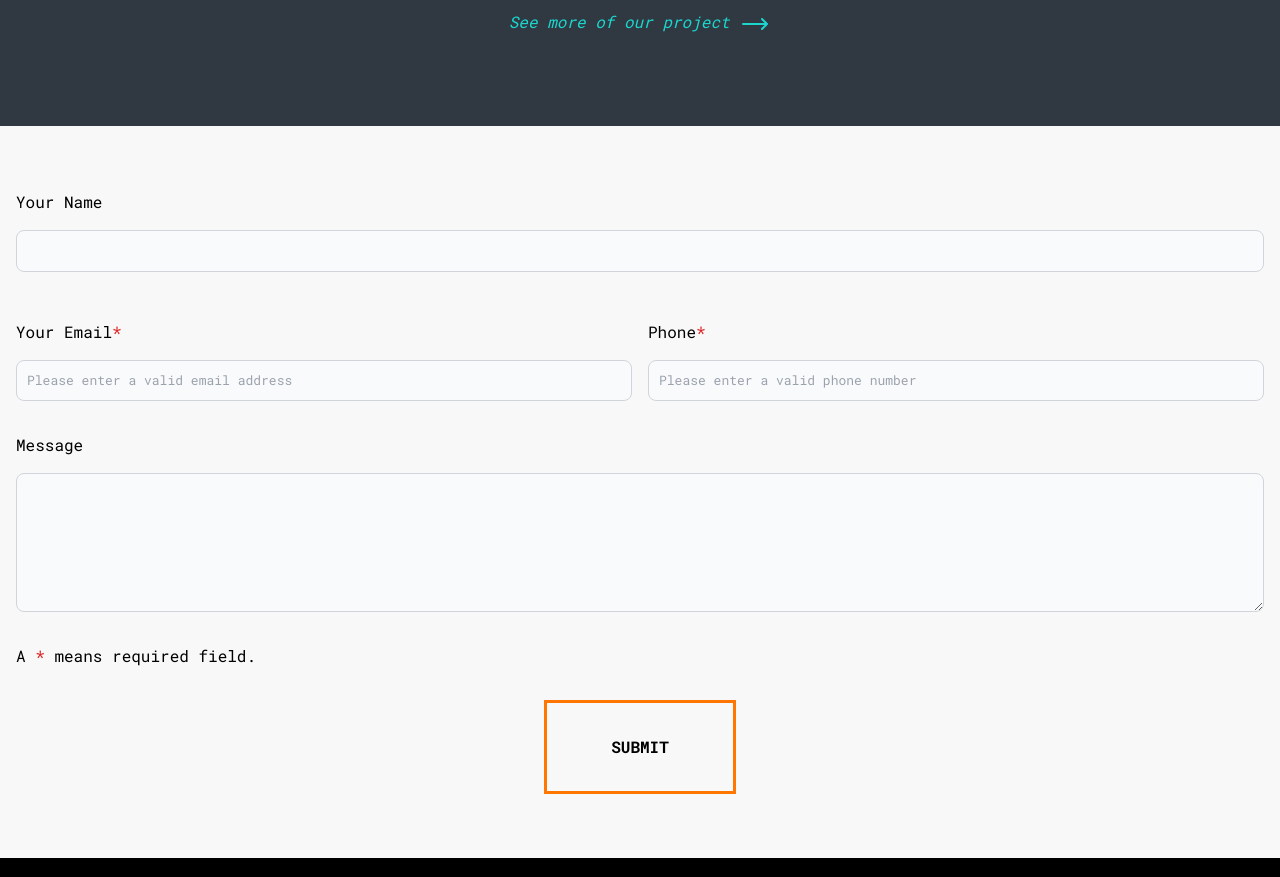
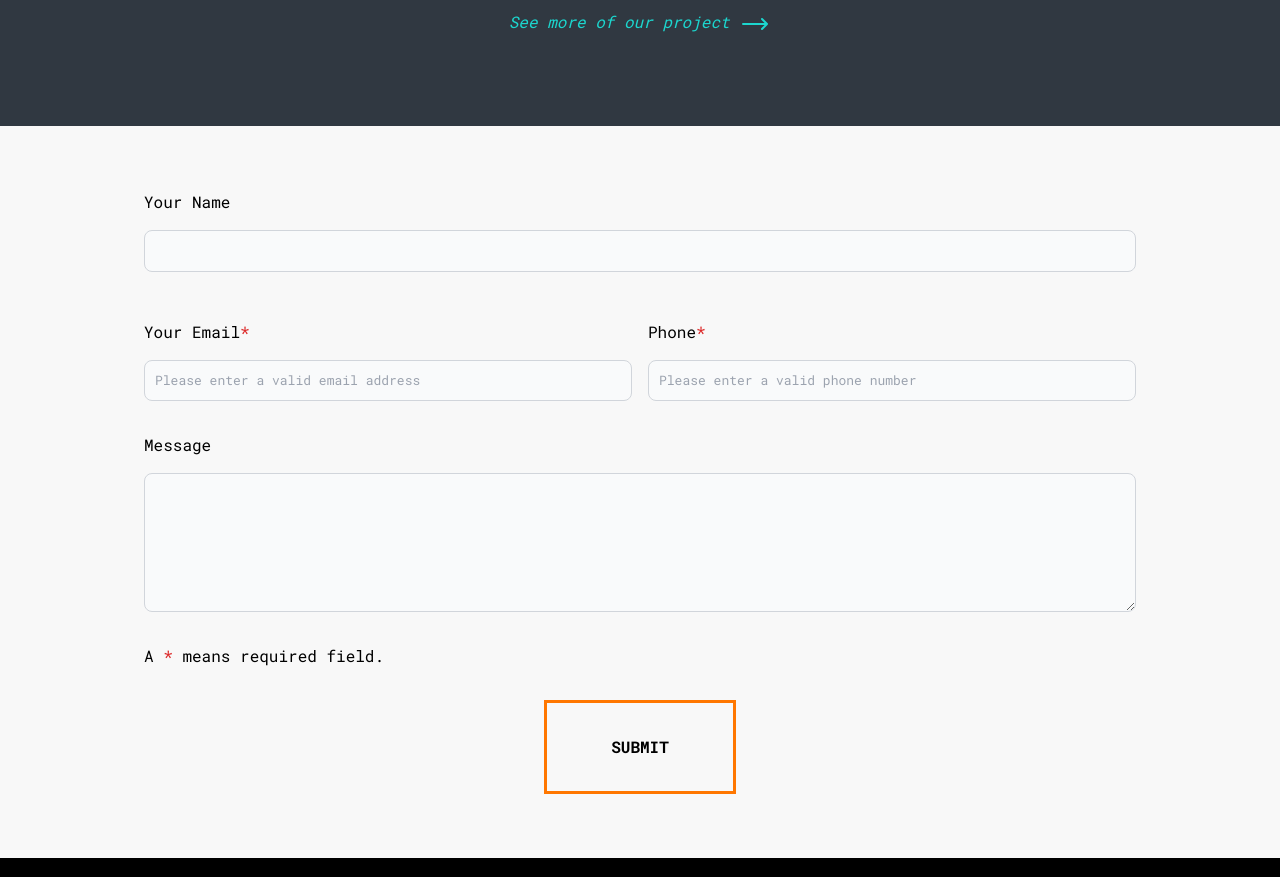
Before and after one commit to cuongtran-6618/cuongtran-6618.github.io, a Next.js app: page / in a window 1280 px wide. Shown: the part 1920-2797 px from the top of the page. Built offline with nearby package versions, Linux system fonts and the light colour scheme.

Commit message:
style: minor change for style

```diff
--- a/components/ContactForm.tsx
+++ b/components/ContactForm.tsx
@@ -48,7 +48,7 @@ export default function ContactForm() {
   return (
     <>
       <div className="mx-full cream-color px-4" id="contact-us-container">
-        <form className="container mx-auto py-16" onSubmit={handleSubmit}>
+        <form className="container mx-auto py-16 lg:px-32" onSubmit={handleSubmit}>
           <div className="name flex flex-col justify-between mb-8">
             <div className="mb-4 flex flex-col">
               <label htmlFor="frm-first" className="mb-4">Your Name</label>
--- a/components/Navigation.tsx
+++ b/components/Navigation.tsx
@@ -1,6 +1,4 @@
 import Link from "next/link";
-import Image from "next/image";
-import LogoSrc from "../public/images/Logo.png";
 import navigation from "../data/navigation.json";
 import NavigationItem from "./NavigationItem";
 import company from "../data/company.json";
@@ -26,10 +24,11 @@ export default function Navigation() {
     let sticky = navbar.offsetTop;
     let oldScrollY = window.scrollY;
     window.onscroll = function () {
+      // only show the sticky if the user has scrolled up
       if (oldScrollY > window.scrollY) {
         addStickeyMenu();
       } else {
-       navbar.classList.remove("sticky");
+        navbar.classList.remove("sticky");
       }
       oldScrollY = window.scrollY;
     };
@@ -45,11 +44,9 @@ export default function Navigation() {
 
   return (
     <>
-      <div
-        className="flex flex-row secondary-color text-white overflow-hidden"
-        id="navigation-container"
-      >
-        <div className="flex flex-col justify-center items-baseline flex-wrap mx-6 grow lg:grow-0">
+      <div id="navigation-container" className="secondary-color">
+        <div className="flex flex-row secondary-color text-white overflow-hidden container">
+          <div className="flex flex-col justify-center items-baseline flex-wrap mx-6 grow lg:grow-0">
           <Link
             href="/"
             title="homepage"
@@ -92,6 +89,7 @@ export default function Navigation() {
             </ul>
           </nav>
         </section>
+        </div>
       </div>
     </>
   );
```
